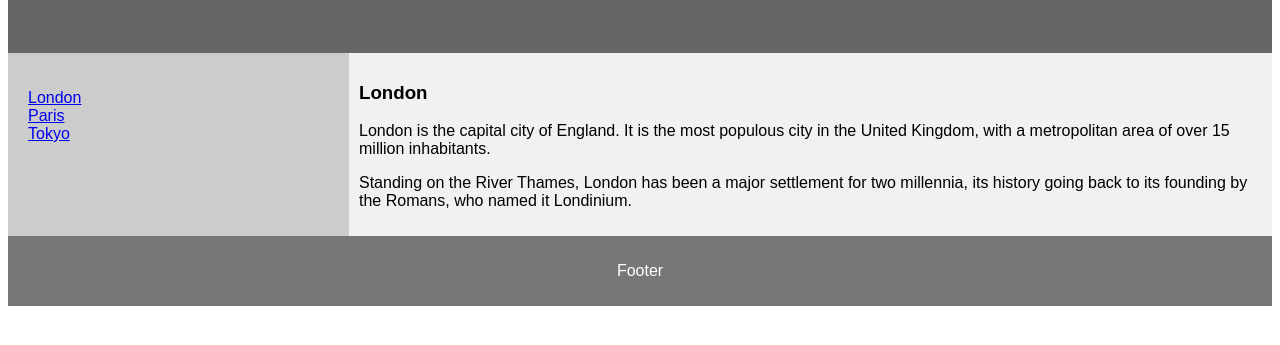
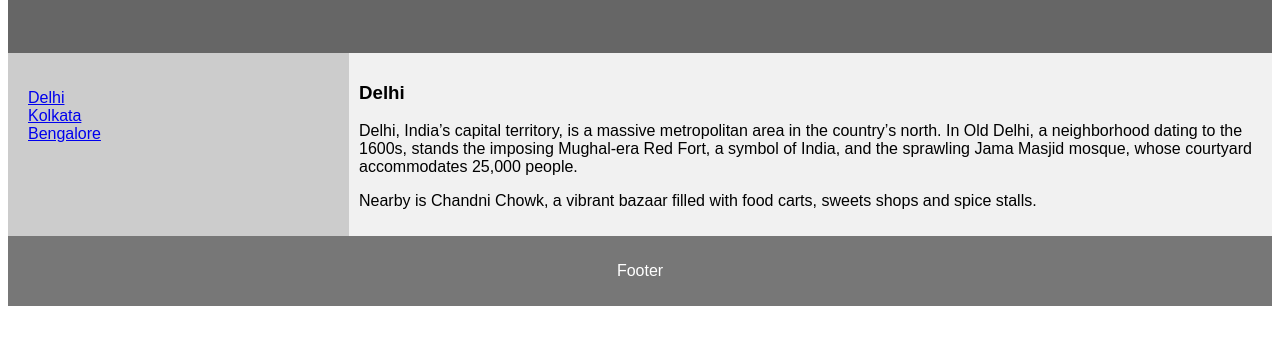
Before and after one commit to pmallick90/demo-project, a plain HTML site: page index.html in a window 1280 px wide. Shown: the part 325-670 px from the top of the page. Drawn offline with Linux system fonts and the light colour scheme.

Commit message:
Update index.html

```diff
--- a/index.html
+++ b/index.html
@@ -83,16 +83,16 @@ footer {
 <section>
   <nav>
     <ul>
-      <li><a href="#">London</a></li>
-      <li><a href="#">Paris</a></li>
-      <li><a href="#">Tokyo</a></li>
+      <li><a href="#">Delhi</a></li>
+      <li><a href="#">Kolkata</a></li>
+      <li><a href="#">Bengalore</a></li>
     </ul>
   </nav>
 
   <article>
-    <h1>London</h1>
-    <p>London is the capital city of England. It is the most populous city in the  United Kingdom, with a metropolitan area of over 15 million inhabitants.</p>
-    <p>Standing on the River Thames, London has been a major settlement for two millennia, its history going back to its founding by the Romans, who named it Londinium.</p>
+   <h1>Delhi</h1>
+    <p>Delhi, India’s capital territory, is a massive metropolitan area in the country’s north. In Old Delhi, a neighborhood dating to the 1600s, stands the imposing Mughal-era Red Fort, a symbol of India, and the sprawling Jama Masjid mosque, whose courtyard accommodates 25,000 people. </p>
+    <p>Nearby is Chandni Chowk, a vibrant bazaar filled with food carts, sweets shops and spice stalls.</p>
   </article>
 </section>
 
```
